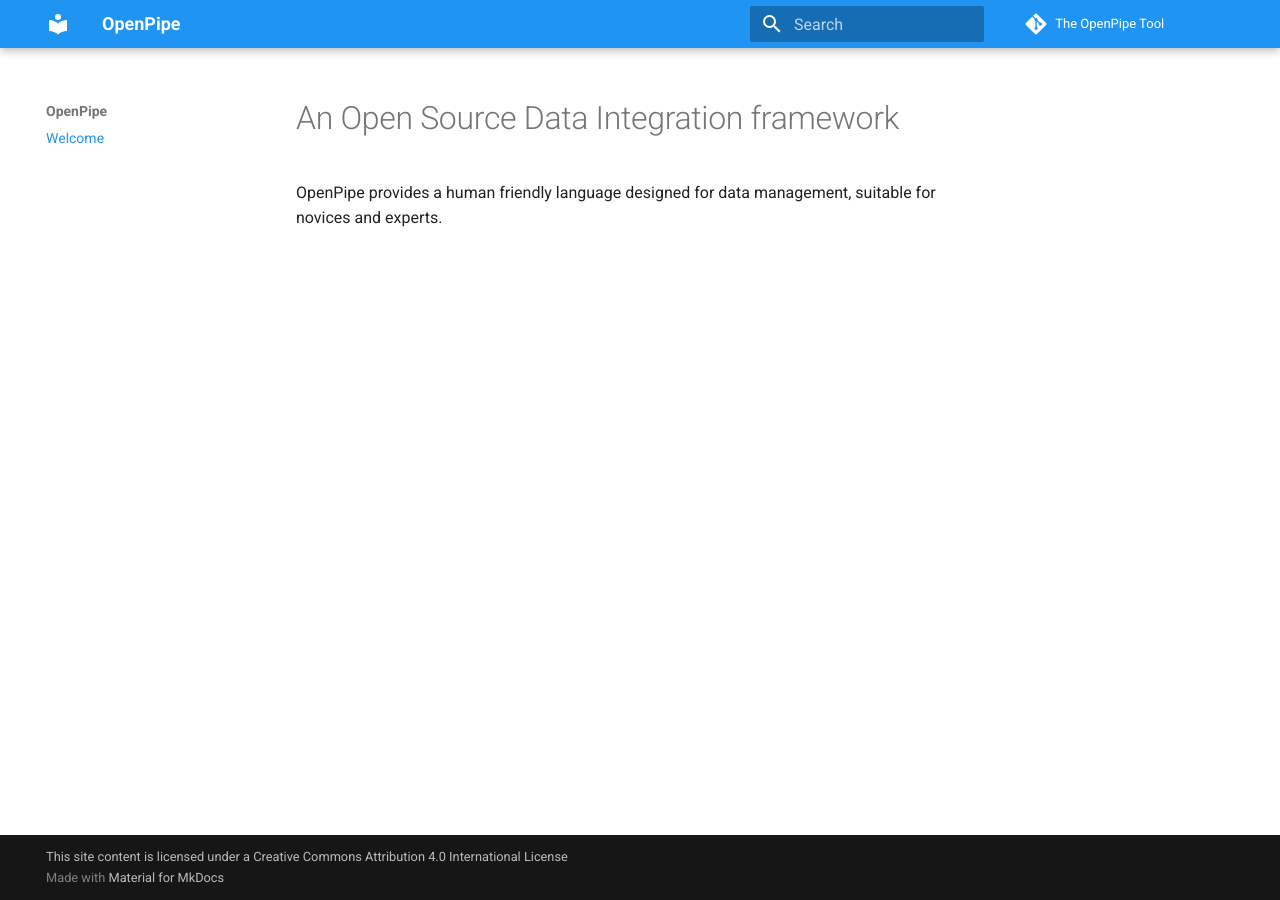
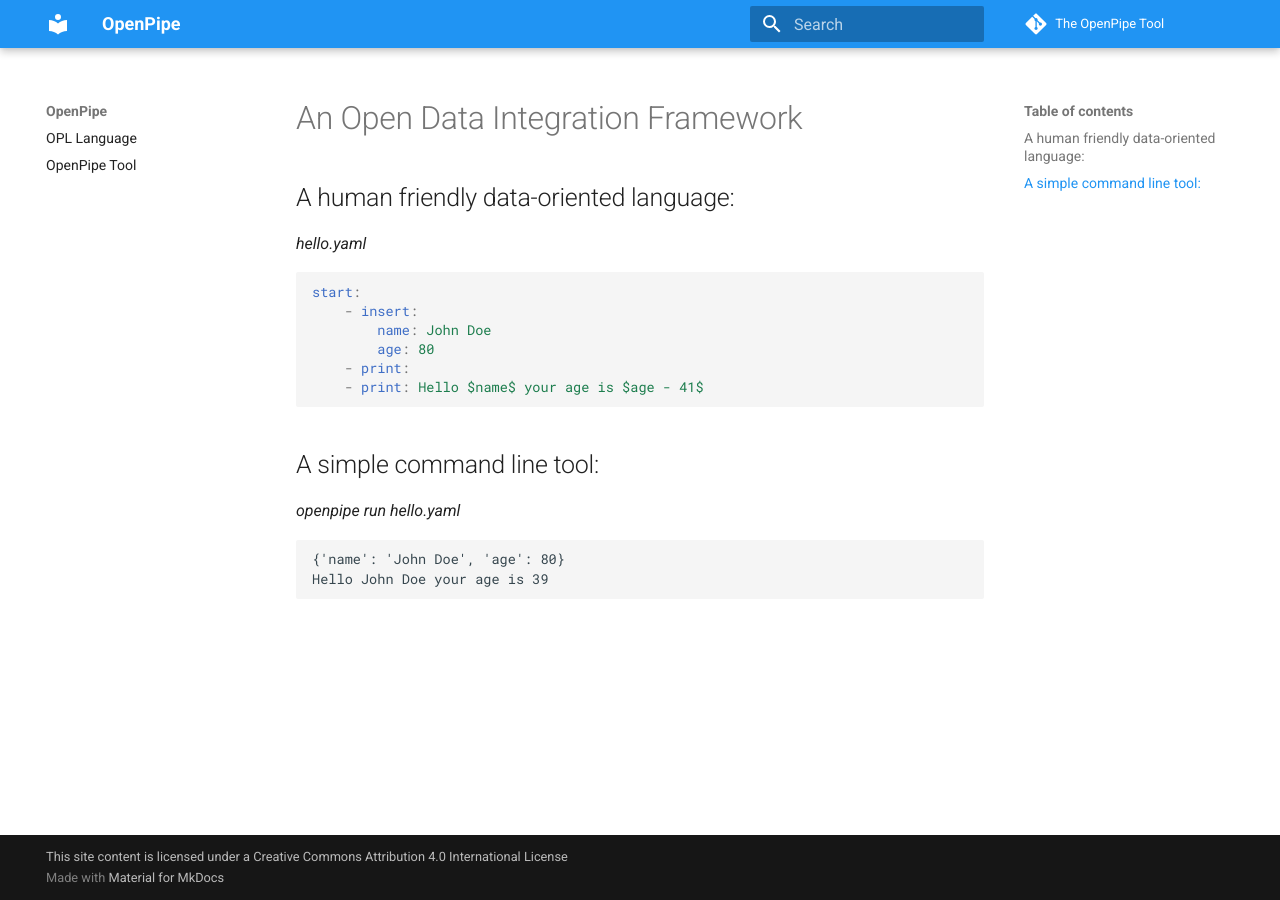
Before and after one commit to UniPipe/openpipe, an MkDocs documentation site: the page built from docs/index.md, in a window 1280 px wide. Built offline with MkDocs 1.6.1 and Material for MkDocs 9.7.7, drawn with Linux system fonts in a browser that asks for light colours; comment, search, counter and statistics services are not loaded.

Commit message:
Docs cleanup

````diff
--- a/docs/index.md
+++ b/docs/index.md
@@ -1,3 +1,21 @@
-# An Open Source Data Integration framework
+# An Open Data Integration Framework
 
-OpenPipe provides a human friendly language designed for data management, suitable for novices and experts.
+
+## A human friendly data-oriented language:
+
+*hello.yaml*
+```yaml
+start:
+    - insert:
+        name: John Doe
+        age: 80
+    - print:
+    - print: Hello $name$ your age is $age - 41$
+```
+
+## A simple command line tool:
+*openpipe run hello.yaml*
+```
+{'name': 'John Doe', 'age': 80}
+Hello John Doe your age is 39
+```
--- a/mkdocs.yml
+++ b/mkdocs.yml
@@ -28,10 +28,17 @@
     - js/autoexpand.js
 
 nav:
-    - Welcome: index.md
+    - OPL Language: 1.0/language.md
+    - OpenPipe Tool: 1.0/tool.md
     # - Software:
     #     - Data Visualization: software/data_visualization.md
     #     - DevOps: software/devops.md
     #     - Machine Learning: software/machine_learning.md
     # - Services: services.md
     # - Business: business.md
+
+markdown_extensions:
+    - codehilite:   # This adds the "Copy to clipboard"
+    - admonition:
+    - pymdownx.details:
+    - pymdownx.superfences:
````
Also changed, not shown: docs/1.0/language.md (added, +73 -0 lines), docs/1.0/openpipe-opl.md (added, +96 -0 lines), docs/imgs/collect_from_file_help.png (added), docs/imgs/openpipe_run_start.png (added), 1 other file.
